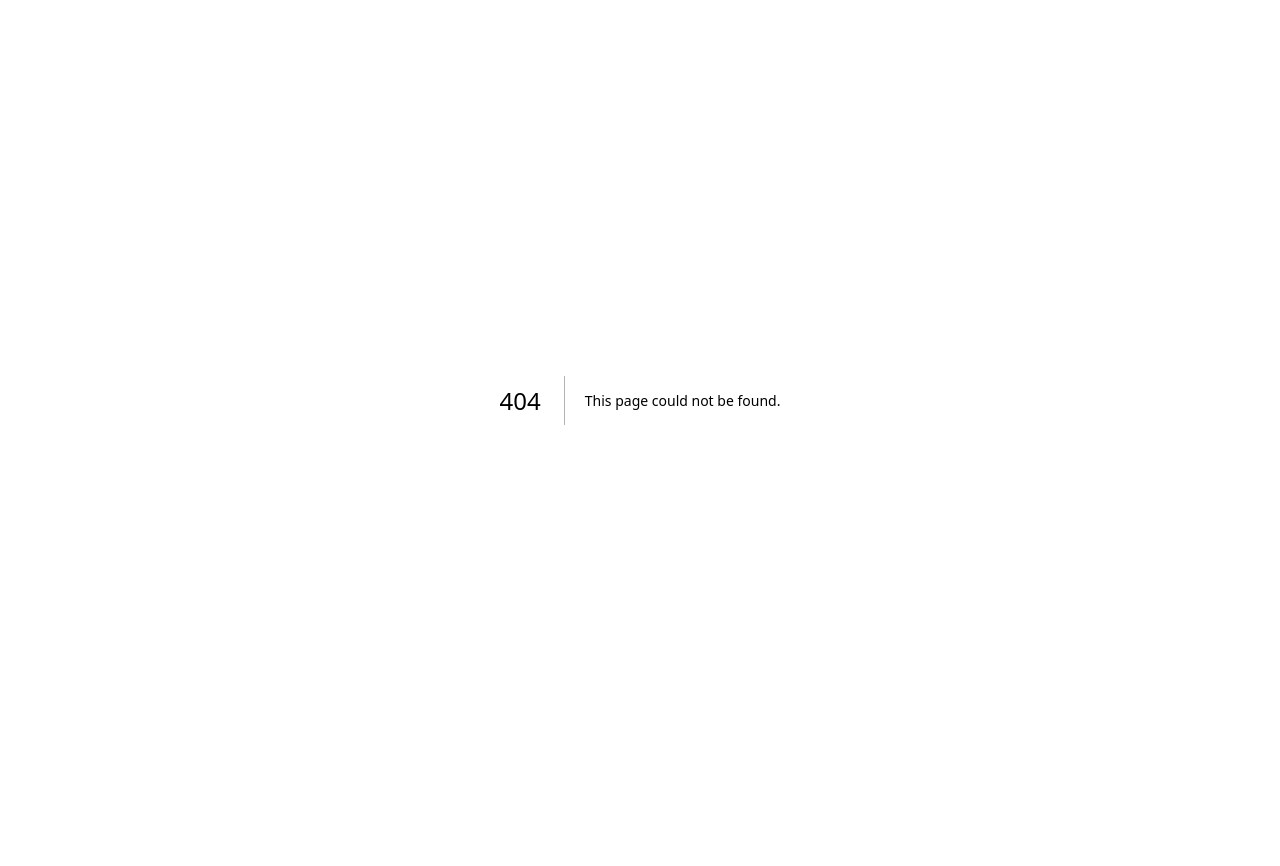
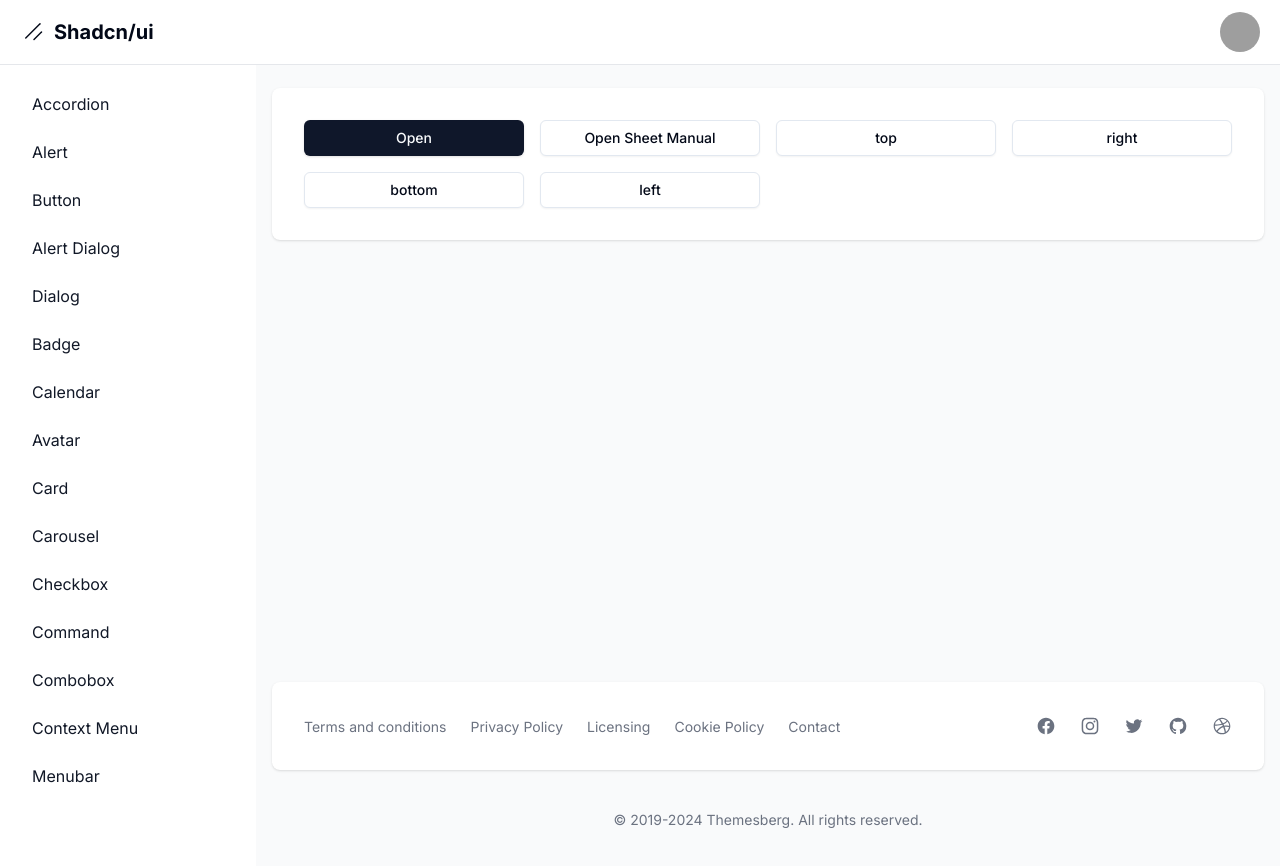
Before and after one commit to LuisEduardo821/components-library, a Next.js app: page /dashboard/sheet in a window 1280 px wide. Before the commit this address had no page. Shown: the top 866 px of the page. Before the commit the page ends 800 px from the top, so only its background shows below. Built offline with nearby package versions, Linux system fonts and the light colour scheme; grey boxes are pictures that could not be loaded.

Commit message:
sheet agregado

```diff
--- a/src/app/dashboard/layout.tsx
+++ b/src/app/dashboard/layout.tsx
@@ -22,6 +22,7 @@
   { name: "menubar", href: "menubar" },
   { name: "input OTP", href: "input-otp" },
   { name: "progress", href: "progress" },
+  { name: "sheet", href: "sheet" },
 ];
 
 export default function DashboardLayout({
--- /dev/null
+++ b/src/app/dashboard/sheet/page.tsx
@@ -0,0 +1,57 @@
+"use client";
+import { Button } from "@/components/ui/button";
+import {
+  Sheet,
+  SheetContent,
+  SheetDescription,
+  SheetHeader,
+  SheetTitle,
+  SheetTrigger,
+} from "@/components/ui/sheet";
+import { useState } from "react";
+
+export default function SheetPage() {
+  const [open, setOpen] = useState(false);
+  const SHEET_SIDES = ["top", "right", "bottom", "left"] as const;
+  return (
+    <div className="grid grid-cols-4 gap-4">
+      <Sheet open={open} onOpenChange={(open) => setOpen(open)}>
+        <SheetTrigger asChild>
+          <Button>Open</Button>
+        </SheetTrigger>
+        <SheetContent>
+          <SheetHeader>
+            <SheetTitle>Are you absolutely sure?</SheetTitle>
+            <SheetDescription>
+              This action cannot be undone. This will permanently delete your
+              account and remove your data from our servers.
+            </SheetDescription>
+          </SheetHeader>
+        </SheetContent>
+      </Sheet>
+      <Button
+        onClick={() => setOpen(true)}
+        variant="outline"
+        className="col-span-1"
+      >
+        Open Sheet Manual
+      </Button>
+      {SHEET_SIDES.map((side) => (
+        <Sheet key={side}>
+          <SheetTrigger asChild>
+            <Button variant="outline">{side}</Button>
+          </SheetTrigger>
+          <SheetContent side={side}>
+            <SheetHeader>
+              <SheetTitle>Are you absolutely sure?</SheetTitle>
+              <SheetDescription>
+                This action cannot be undone. This will permanently delete your
+                account and remove your data from our servers.
+              </SheetDescription>
+            </SheetHeader>
+          </SheetContent>
+        </Sheet>
+      ))}
+    </div>
+  );
+}
--- /dev/null
+++ b/src/components/ui/sheet.tsx
@@ -0,0 +1,140 @@
+"use client"
+
+import * as React from "react"
+import * as SheetPrimitive from "@radix-ui/react-dialog"
+import { Cross2Icon } from "@radix-ui/react-icons"
+import { cva, type VariantProps } from "class-variance-authority"
+
+import { cn } from "@/lib/utils"
+
+const Sheet = SheetPrimitive.Root
+
+const SheetTrigger = SheetPrimitive.Trigger
+
+const SheetClose = SheetPrimitive.Close
+
+const SheetPortal = SheetPrimitive.Portal
+
+const SheetOverlay = React.forwardRef<
+  React.ElementRef<typeof SheetPrimitive.Overlay>,
+  React.ComponentPropsWithoutRef<typeof SheetPrimitive.Overlay>
+>(({ className, ...props }, ref) => (
+  <SheetPrimitive.Overlay
+    className={cn(
+      "fixed inset-0 z-50 bg-black/80  data-[state=open]:animate-in data-[state=closed]:animate-out data-[state=closed]:fade-out-0 data-[state=open]:fade-in-0",
+      className
+    )}
+    {...props}
+    ref={ref}
+  />
+))
+SheetOverlay.displayName = SheetPrimitive.Overlay.displayName
+
+const sheetVariants = cva(
+  "fixed z-50 gap-4 bg-background p-6 shadow-lg transition ease-in-out data-[state=closed]:duration-300 data-[state=open]:duration-500 data-[state=open]:animate-in data-[state=closed]:animate-out",
+  {
+    variants: {
+      side: {
+        top: "inset-x-0 top-0 border-b data-[state=closed]:slide-out-to-top data-[state=open]:slide-in-from-top",
+        bottom:
+          "inset-x-0 bottom-0 border-t data-[state=closed]:slide-out-to-bottom data-[state=open]:slide-in-from-bottom",
+        left: "inset-y-0 left-0 h-full w-3/4 border-r data-[state=closed]:slide-out-to-left data-[state=open]:slide-in-from-left sm:max-w-sm",
+        right:
+          "inset-y-0 right-0 h-full w-3/4 border-l data-[state=closed]:slide-out-to-right data-[state=open]:slide-in-from-right sm:max-w-sm",
+      },
+    },
+    defaultVariants: {
+      side: "right",
+    },
+  }
+)
+
+interface SheetContentProps
+  extends React.ComponentPropsWithoutRef<typeof SheetPrimitive.Content>,
+    VariantProps<typeof sheetVariants> {}
+
+const SheetContent = React.forwardRef<
+  React.ElementRef<typeof SheetPrimitive.Content>,
+  SheetContentProps
+>(({ side = "right", className, children, ...props }, ref) => (
+  <SheetPortal>
+    <SheetOverlay />
+    <SheetPrimitive.Content
+      ref={ref}
+      className={cn(sheetVariants({ side }), className)}
+      {...props}
+    >
+      <SheetPrimitive.Close className="absolute right-4 top-4 rounded-sm opacity-70 ring-offset-background transition-opacity hover:opacity-100 focus:outline-none focus:ring-2 focus:ring-ring focus:ring-offset-2 disabled:pointer-events-none data-[state=open]:bg-secondary">
+        <Cross2Icon className="h-4 w-4" />
+        <span className="sr-only">Close</span>
+      </SheetPrimitive.Close>
+      {children}
+    </SheetPrimitive.Content>
+  </SheetPortal>
+))
+SheetContent.displayName = SheetPrimitive.Content.displayName
+
+const SheetHeader = ({
+  className,
+  ...props
+}: React.HTMLAttributes<HTMLDivElement>) => (
+  <div
+    className={cn(
+      "flex flex-col space-y-2 text-center sm:text-left",
+      className
+    )}
+    {...props}
+  />
+)
+SheetHeader.displayName = "SheetHeader"
+
+const SheetFooter = ({
+  className,
+  ...props
+}: React.HTMLAttributes<HTMLDivElement>) => (
+  <div
+    className={cn(
+      "flex flex-col-reverse sm:flex-row sm:justify-end sm:space-x-2",
+      className
+    )}
+    {...props}
+  />
+)
+SheetFooter.displayName = "SheetFooter"
+
+const SheetTitle = React.forwardRef<
+  React.ElementRef<typeof SheetPrimitive.Title>,
+  React.ComponentPropsWithoutRef<typeof SheetPrimitive.Title>
+>(({ className, ...props }, ref) => (
+  <SheetPrimitive.Title
+    ref={ref}
+    className={cn("text-lg font-semibold text-foreground", className)}
+    {...props}
+  />
+))
+SheetTitle.displayName = SheetPrimitive.Title.displayName
+
+const SheetDescription = React.forwardRef<
+  React.ElementRef<typeof SheetPrimitive.Description>,
+  React.ComponentPropsWithoutRef<typeof SheetPrimitive.Description>
+>(({ className, ...props }, ref) => (
+  <SheetPrimitive.Description
+    ref={ref}
+    className={cn("text-sm text-muted-foreground", className)}
+    {...props}
+  />
+))
+SheetDescription.displayName = SheetPrimitive.Description.displayName
+
+export {
+  Sheet,
+  SheetPortal,
+  SheetOverlay,
+  SheetTrigger,
+  SheetClose,
+  SheetContent,
+  SheetHeader,
+  SheetFooter,
+  SheetTitle,
+  SheetDescription,
+}
```
